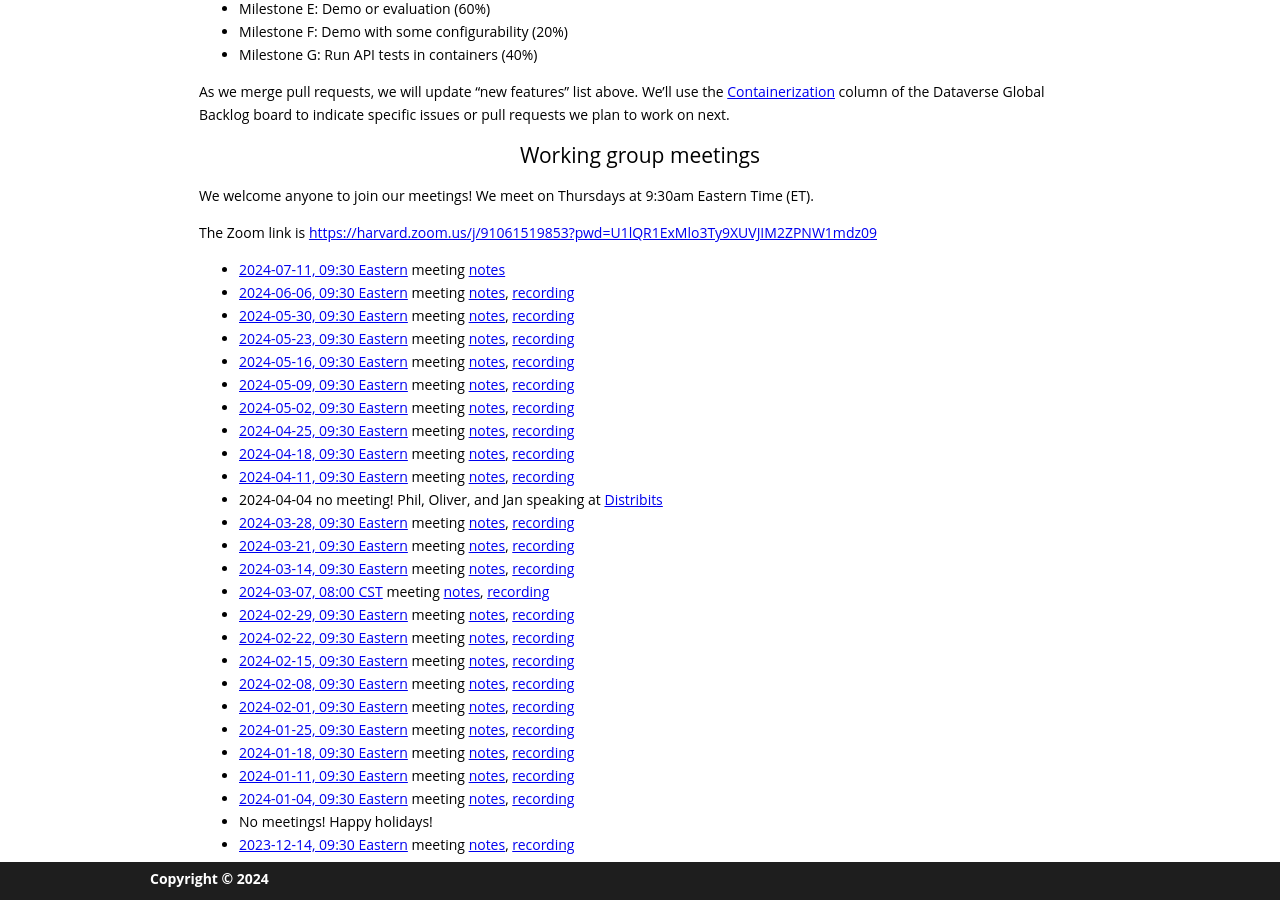
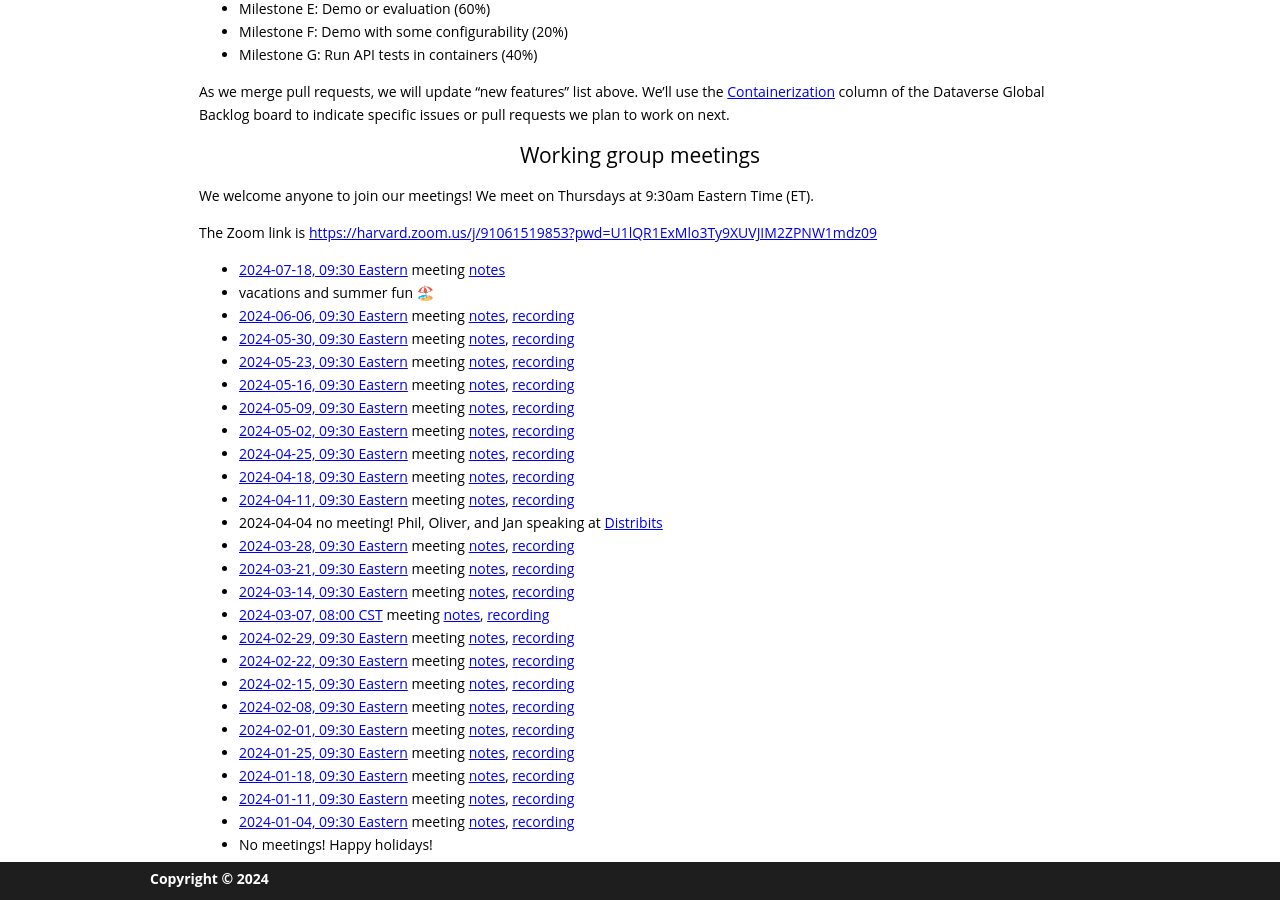
Before and after one commit to gdcc/ct.gdcc.io, a Jekyll site: the page built from index.md, in a window 1280 px wide and 900 px high, scrolled down 1703 px. Built offline with Jekyll 4.4.1, drawn with Linux system fonts in a browser that asks for light colours; our own code applies the rules of GitHub Pages for plain Markdown files.

Commit message:
cancel July 11 meeting 🐋

```diff
--- a/index.md
+++ b/index.md
@@ -62,7 +62,8 @@ We welcome anyone to join our meetings! We meet on Thursdays at 9:30am Eastern T
 
 The Zoom link is <https://harvard.zoom.us/j/91061519853?pwd=U1lQR1ExMlo3Ty9XUVJIM2ZPNW1mdz09>
 
-- [2024-07-11, 09:30 Eastern](https://time.is/compare/0930_11_July_2024_in_Boston) meeting [notes](https://docs.google.com/document/d/1mdziHDJTIZGgI1ks8HFNTkfEfQqfsIRmNh4ufF516pk/edit?usp=sharing)
+- [2024-07-18, 09:30 Eastern](https://time.is/compare/0930_18_July_2024_in_Boston) meeting [notes](https://docs.google.com/document/d/1mdziHDJTIZGgI1ks8HFNTkfEfQqfsIRmNh4ufF516pk/edit?usp=sharing)
+- vacations and summer fun 🏖️
 - [2024-06-06, 09:30 Eastern](https://time.is/compare/0930_06_June_2024_in_Boston) meeting [notes](https://docs.google.com/document/d/12hGMZLGg-kGQZVM2BTfDJxpihpLDAZtQ5_n2iWYlDFQ/edit?usp=sharing), [recording](https://harvard.zoom.us/rec/share/B1DkF7Zio9awDbTAurLhdkNyP8PcuF2cQdjCer5FCb91TFchBKgWDXzf1ARmupJT.fu7WmkZyrzq2SL_Q)
 - [2024-05-30, 09:30 Eastern](https://time.is/compare/0930_30_May_2024_in_Boston) meeting [notes](https://docs.google.com/document/d/19CQxfgsRKWnR7pCG4Dxq3QAiW6A0gG1Azpvm6VXejVE/edit?usp=sharing), [recording](https://harvard.zoom.us/rec/share/FVYyxSpMkOLX-jo9TLCBek0KhkZiFZ6e4v4Nka7M4eSpbVczSxrn5vLcKHG9if9x.cBqXOiQlyKpDN8pD)
 - [2024-05-23, 09:30 Eastern](https://time.is/compare/0930_23_May_2024_in_Boston) meeting [notes](https://docs.google.com/document/d/18pof1XM-5yj-yHEk4yDGmjdumdeWX4bEPkKra8Khet8/edit?usp=sharing), [recording](https://harvard.zoom.us/rec/share/SizunTfYpKAqfNQhm7e6DEn-HH_vXHmCgKzOwEepseesvwfY_EGb7TaHkjw9GnXE.t70tf-cf3kvJw061)
```
